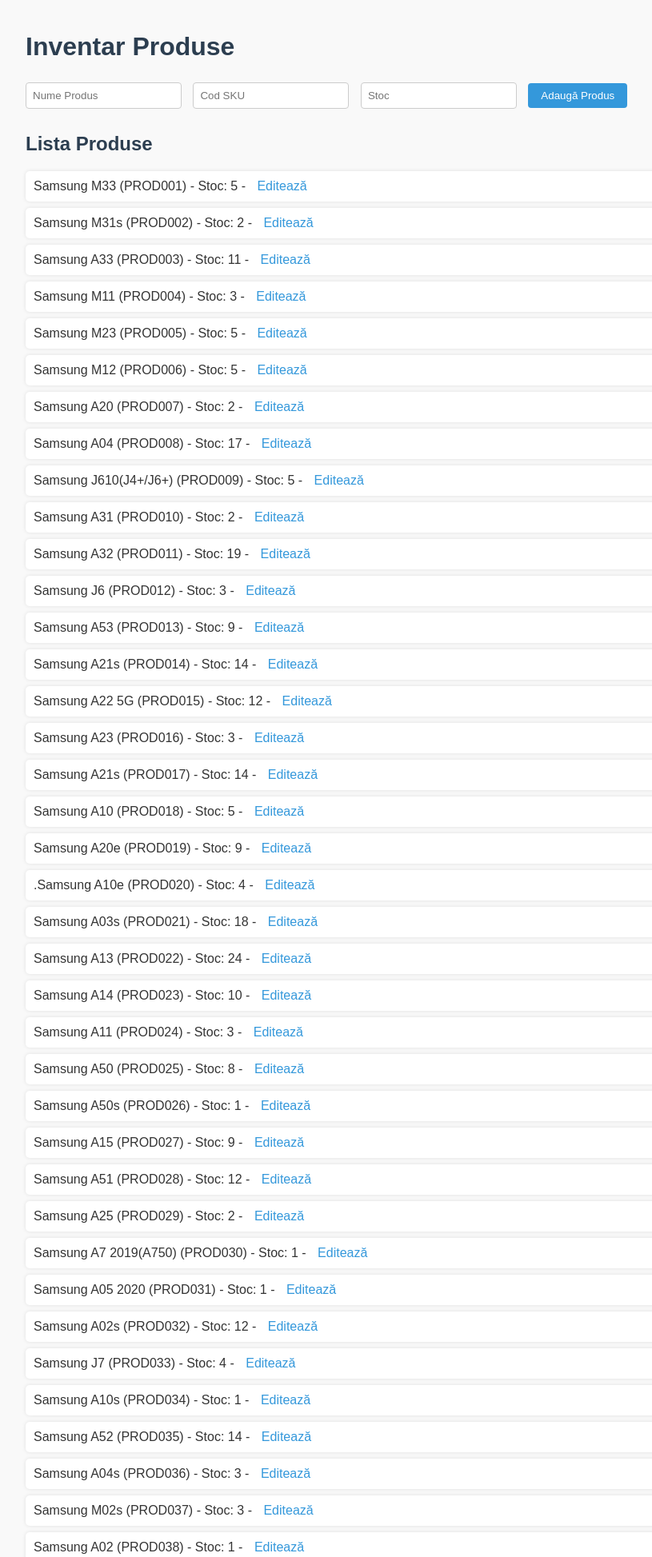
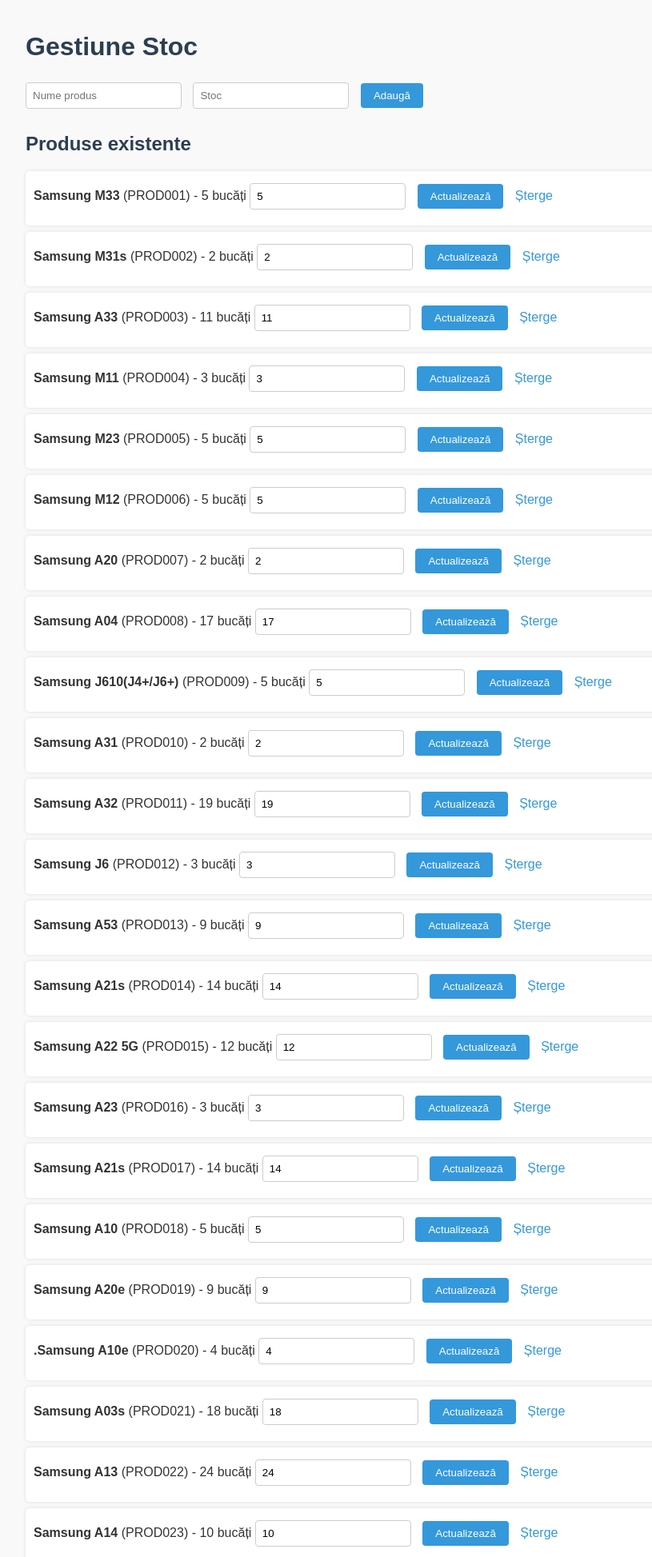
Before and after one commit to gsmcontactct/stock-web-app, a Flask app: page / in a window 1280 px wide. Shown: the top 1947 px of the page at 80% size, without its empty margins (8-823 px from the left). Run offline with Flask 3, Linux system fonts and the light colour scheme; data comes from the database, SQL or seed files in the repository; both versions use the stored data as it was after the commit.

Commit message:
Actualizare completă: funcționalitate de ștergere + stil CSS modern

```diff
--- a/app.py
+++ b/app.py
@@ -1,61 +1,81 @@
 from flask import Flask, render_template, request, redirect, url_for
 import sqlite3
+import re
 
 app = Flask(__name__)
 DB_FILE = "inventory.db"
 
+def normalize(text):
+    return re.sub(r'[^a-z0-9 ]', '', text.lower().strip())
+
 def init_db():
     conn = sqlite3.connect(DB_FILE)
     c = conn.cursor()
-    c.execute("""CREATE TABLE IF NOT EXISTS inventory (
-        id INTEGER PRIMARY KEY AUTOINCREMENT,
-        name TEXT NOT NULL,
-        sku TEXT UNIQUE NOT NULL,
-        stock INTEGER NOT NULL
-    )""")
+    c.execute('''
+        CREATE TABLE IF NOT EXISTS inventory (
+            id INTEGER PRIMARY KEY AUTOINCREMENT,
+            name TEXT,
+            sku TEXT UNIQUE,
+            stock INTEGER
+        )
+    ''')
     conn.commit()
     conn.close()
 
-@app.route('/')
+init_db()
+
+@app.route("/")
 def index():
     conn = sqlite3.connect(DB_FILE)
     c = conn.cursor()
-    c.execute("SELECT id, name, sku, stock FROM inventory")
+    c.execute("SELECT * FROM inventory")
     products = c.fetchall()
     conn.close()
     return render_template("index.html", products=products)
 
-@app.route('/add', methods=['POST'])
+@app.route("/add", methods=["POST"])
 def add_product():
-    name = request.form['name']
-    sku = request.form['sku']
-    stock = request.form['stock']
+    name = request.form.get("name").strip()
+    try:
+        stock = int(request.form.get("stock"))
+    except:
+        stock = 0
+
+    if not name:
+        return redirect(url_for("index"))
+
     conn = sqlite3.connect(DB_FILE)
     c = conn.cursor()
+    c.execute("SELECT MAX(id) FROM inventory")
+    max_id = c.fetchone()[0] or 0
+    sku = f"PROD{str(max_id + 1).zfill(3)}"
+    c.execute("INSERT INTO inventory (name, sku, stock) VALUES (?, ?, ?)", (name, sku, stock))
+    conn.commit()
+    conn.close()
+    return redirect(url_for("index"))
+
+@app.route("/update/<int:product_id>", methods=["POST"])
+def update_product(product_id):
     try:
-        c.execute("INSERT INTO inventory (name, sku, stock) VALUES (?, ?, ?)", (name, sku, stock))
-        conn.commit()
-    except sqlite3.IntegrityError:
-        pass
-    conn.close()
-    return redirect(url_for('index'))
+        stock = int(request.form.get("stock"))
+    except:
+        stock = 0
 
-@app.route('/edit/<int:product_id>', methods=['GET', 'POST'])
-def edit_product(product_id):
     conn = sqlite3.connect(DB_FILE)
     c = conn.cursor()
-    if request.method == 'POST':
-        stock = request.form['stock']
-        c.execute("UPDATE inventory SET stock = ? WHERE id = ?", (stock, product_id))
-        conn.commit()
-        conn.close()
-        return redirect(url_for('index'))
-    else:
-        c.execute("SELECT id, name, sku, stock FROM inventory WHERE id = ?", (product_id,))
-        product = c.fetchone()
-        conn.close()
-        return render_template("edit.html", product=product)
+    c.execute("UPDATE inventory SET stock=? WHERE id=?", (stock, product_id))
+    conn.commit()
+    conn.close()
+    return redirect(url_for("index"))
 
-if __name__ == '__main__':
-    init_db()
-    app.run(host='0.0.0.0', port=10000)
+@app.route("/delete/<int:product_id>")
+def delete_product(product_id):
+    conn = sqlite3.connect(DB_FILE)
+    c = conn.cursor()
+    c.execute("DELETE FROM inventory WHERE id=?", (product_id,))
+    conn.commit()
+    conn.close()
+    return redirect(url_for("index"))
+
+if __name__ == "__main__":
+    app.run(debug=True)
--- a/templates/index.html
+++ b/templates/index.html
@@ -1,22 +1,28 @@
-<!doctype html>
-<html lang="ro">
+<!DOCTYPE html>
+<html>
 <head>
-  <meta charset="utf-8">
-  <title>Gestiune Stocuri</title>
-  <link rel="stylesheet" href="{{ url_for('static', filename='style.css') }}">
+    <title>Stoc Produse</title>
+    <link rel="stylesheet" href="/static/style.css">
 </head>
 <body>
-  <h1>Inventar Produse</h1>
-  <form method="POST" action="/add">
-    <input type="text" name="name" placeholder="Nume Produs" required>
-    <input type="text" name="sku" placeholder="Cod SKU" required>
+    <h1>Gestiune Stoc</h1>
+    <form action="/add" method="post">
+        <input type="text" name="name" placeholder="Nume produs" required>
         <input type="number" name="stock" placeholder="Stoc" required>
-    <button type="submit">Adaugă Produs</button>
+        <button type="submit">Adaugă</button>
     </form>
-  <h2>Lista Produse</h2>
+
+    <h2>Produse existente</h2>
     <ul>
         {% for id, name, sku, stock in products %}
-      <li>{{ name }} ({{ sku }}) - Stoc: {{ stock }} - <a href="/edit/{{ id }}">Editează</a></li>
+        <li>
+            <strong>{{ name }}</strong> ({{ sku }}) - {{ stock }} bucăți
+            <form action="/update/{{ id }}" method="post" style="display:inline;">
+                <input type="number" name="stock" value="{{ stock }}" required>
+                <button type="submit">Actualizează</button>
+            </form>
+            <a href="/delete/{{ id }}">Șterge</a>
+        </li>
         {% endfor %}
     </ul>
 </body>
```
Also changed, not shown: inventory.db, static/style.css (line endings or trailing spaces). Lines whose indentation alone changed are shown as unchanged.
